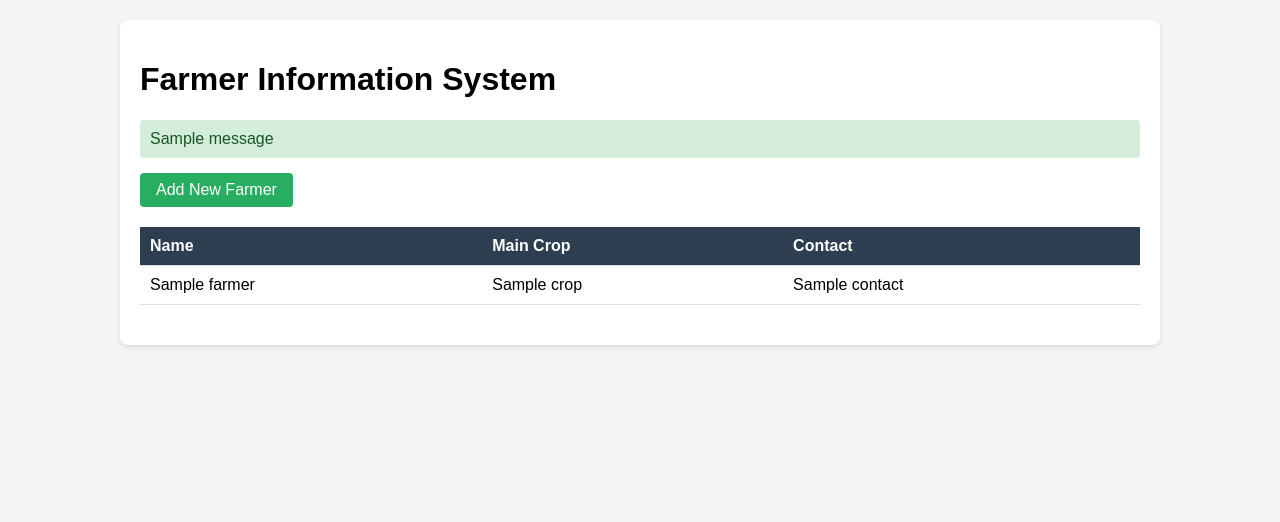
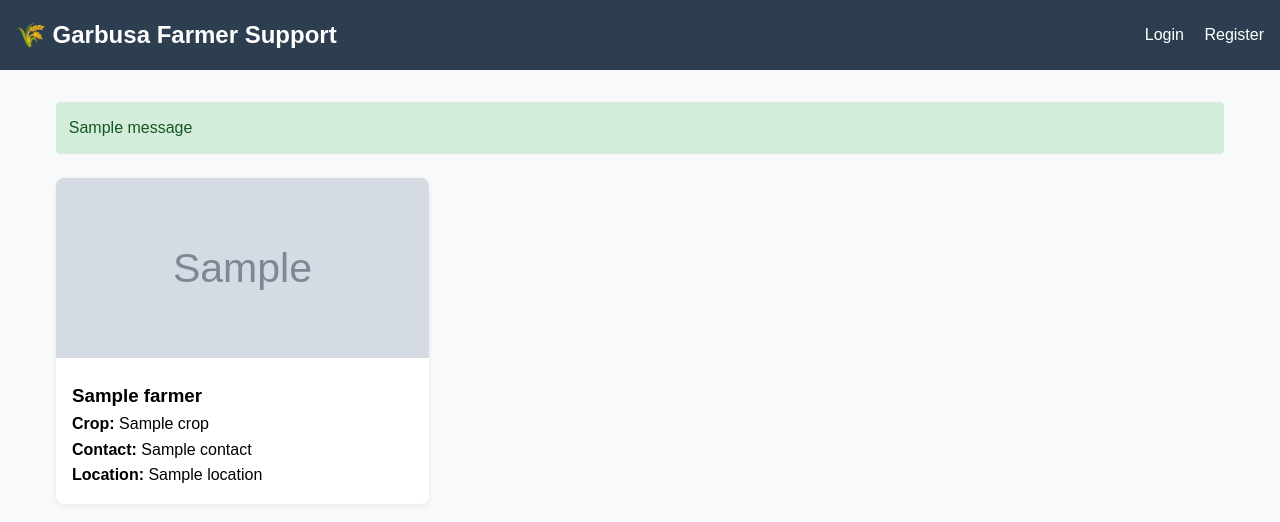
Before and after one commit to Hahaha62736266/Garbusa, a Flask app: template templates/index.html in a window 1280 px wide. Shown: the top 522 px of the page. Run offline with Flask 3, Linux system fonts and the light colour scheme; the template is opened without the code that fills it: most values are stand-ins (such as "Sample title", 1, 10 or a date in 2020); grey boxes marked "Sample" are stand-in pictures; one stand-in notice (Sample message) is shown.

Commit message:
Update index.html

```diff
--- a/templates/index.html
+++ b/templates/index.html
@@ -1,34 +1,70 @@
 <!DOCTYPE html>
-<html lang="en">
-<head>
+<html><head>
     <meta charset="UTF-8">
     <meta name="viewport" content="width=device-width, initial-scale=1.0">
-    <title>Garbusa — Farmer Support</title>
+    <title>Garbusa — Farmer Directory</title>
     <style>
-        body { font-family: Arial, sans-serif; margin: 0; padding: 20px; background: #f4f4f4; }
-        .container { max-width: 1000px; margin: 0 auto; background: white; padding: 20px; border-radius: 8px; box-shadow: 0 2px 5px rgba(0,0,0,0.1); }
-        table { width: 100%; border-collapse: collapse; margin: 20px 0; }
-        th, td { padding: 10px; text-align: left; border-bottom: 1px solid #ddd; }
-        th { background: #2c3e50; color: white; }
-        .btn { display: inline-block; padding: 8px 16px; background: #27ae60; color: white; text-decoration: none; border-radius: 4px; }
-        .flash { padding: 10px; background: #d4edda; color: #155724; margin-bottom: 15px; border-radius: 4px; }
+        *{box-sizing:border-box;margin:0;padding:0;}
+        body{font-family:Arial,sans-serif;background:#f8f9fa;line-height:1.6;}
+        .nav{background:#2c3e50;color:#fff;padding:1rem;display:flex;justify-content:space-between;align-items:center;}
+        .nav a{color:#fff;text-decoration:none;margin-left:1rem;}
+        .container{max-width:1200px;margin:2rem auto;padding:0 1rem;}
+        .flash{padding:.8rem;background:#d4edda;color:#155724;margin-bottom:1rem;border-radius:4px;}
+        .grid{display:grid;grid-template-columns:repeat(auto-fill,minmax(280px,1fr));gap:1.5rem;margin-top:1.5rem;}
+        .card{background:#fff;border-radius:8px;overflow:hidden;box-shadow:0 2px 6px #0001;}
+        .card img{width:100%;height:180px;object-fit:cover;background:#eee;}
+        .card-body{padding:1rem;}
+        .btn{display:inline-block;padding:.5rem 1rem;border-radius:4px;text-decoration:none;font-size:.9rem;}
+        .btn-green{background:#27ae60;color:#fff;}
+        .btn-blue{background:#3498db;color:#fff;}
+        .btn-red{background:#e74c3c;color:#fff;border:none;cursor:pointer;}
+        .empty{text-align:center;color:#666;padding:3rem;}
     </style>
-</head>
-<body>
+</head><body>
+    <nav class="nav">
+        <h2>🌾 Garbusa Farmer Support</h2>
+        <div>
+            {% if user %}
+                <span>Welcome!</span>
+                <a href="{{ url_for('add_farmer') }}" class="btn btn-green">+ Add Farmer</a>
+                <a href="{{ url_for('logout') }}">Logout</a>
+            {% else %}
+                <a href="{{ url_for('login') }}">Login</a>
+                <a href="{{ url_for('register') }}">Register</a>
+            {% endif %}
+        </div>
+    </nav>
     <div class="container">
-        <h1>Farmer Information System</h1>
-        {% with messages = get_flashed_messages() %}
-          {% if messages %}
-            {% for msg in messages %}<p class="flash">{{ msg }}</p>{% endfor %}
-          {% endif %}
-        {% endwith %}
-        <a href="{{ url_for('add_farmer') }}" class="btn">Add New Farmer</a>
-        <table>
-            <tr><th>Name</th><th>Main Crop</th><th>Contact</th></tr>
+        {% with messages = get_flashed_messages() %}{% if messages %}
+            {% for m in messages %}<p class="flash">{{ m }}</p>{% endfor %}
+        {% endif %}{% endwith %}
+
+        {% if farmers %}
+        <div class="grid">
             {% for f in farmers %}
-            <tr><td>{{ f.name }}</td><td>{{ f.crop }}</td><td>{{ f.contact }}</td></tr>
+            <div class="card">
+                {% if f.image_url %}
+                    <img src="{{ f.image_url }}" alt="{{ f.name }}">
+                {% else %}
+                    <div style="height:180px;background:#eee;display:flex;align-items:center;justify-content:center;color:#888;">No photo</div>
+                {% endif %}
+                <div class="card-body">
+                    <h3>{{ f.name }}</h3>
+                    <p><strong>Crop:</strong> {{ f.crop }}</p>
+                    <p><strong>Contact:</strong> {{ f.contact }}</p>
+                    {% if f.location %}<p><strong>Location:</strong> {{ f.location }}</p>{% endif %}
+                    {% if user and user.id == f.user_id %}
+                        <a href="{{ url_for('edit_farmer', farmer_id=f.id) }}" class="btn btn-blue">Edit</a>
+                        <form action="{{ url_for('delete_farmer', farmer_id=f.id) }}" method="POST" style="display:inline;" onsubmit="return confirm('Delete this record?');">
+                            <button type="submit" class="btn btn-red">Delete</button>
+                        </form>
+                    {% endif %}
+                </div>
+            </div>
             {% endfor %}
-        </table>
+        </div>
+        {% else %}
+        <p class="empty">No farmers registered yet. {% if user %}<a href="{{ url_for('add_farmer') }}">Add the first one!</a>{% else %}<a href="{{ url_for('login') }}">Log in to add records.</a>{% endif %}</p>
+        {% endif %}
     </div>
-</body>
-</html>
+</body></html>
```
